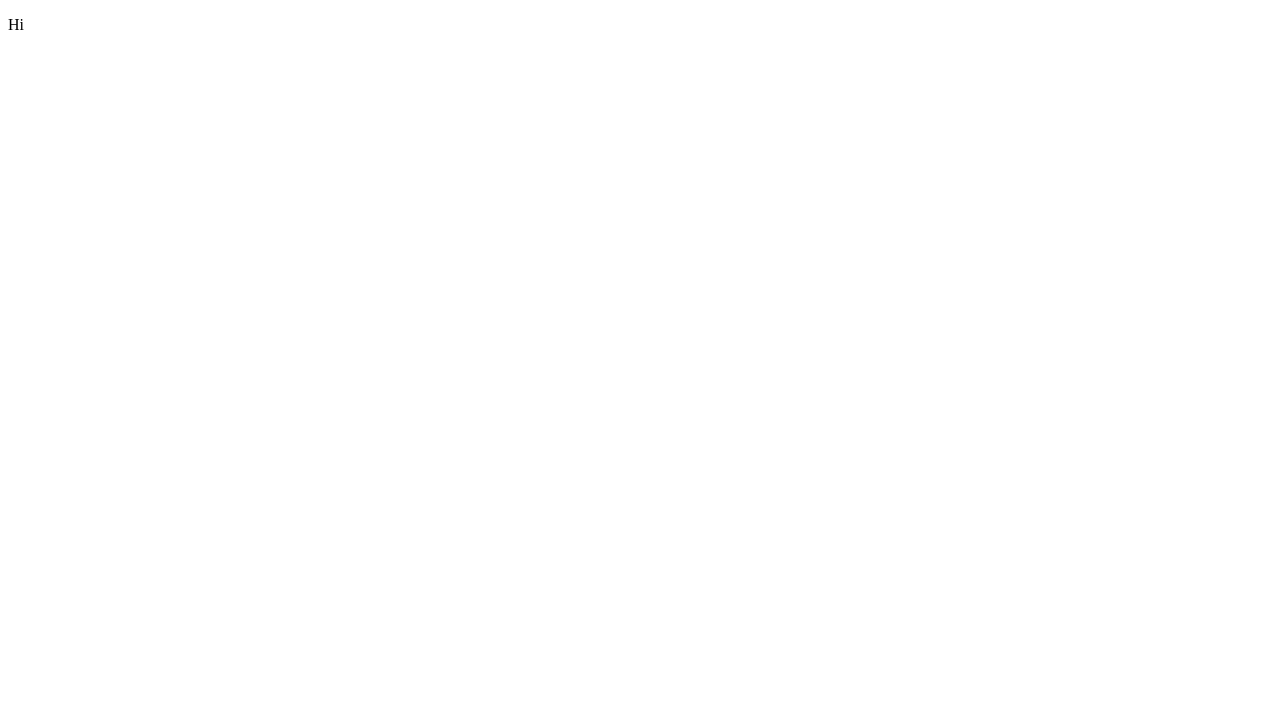
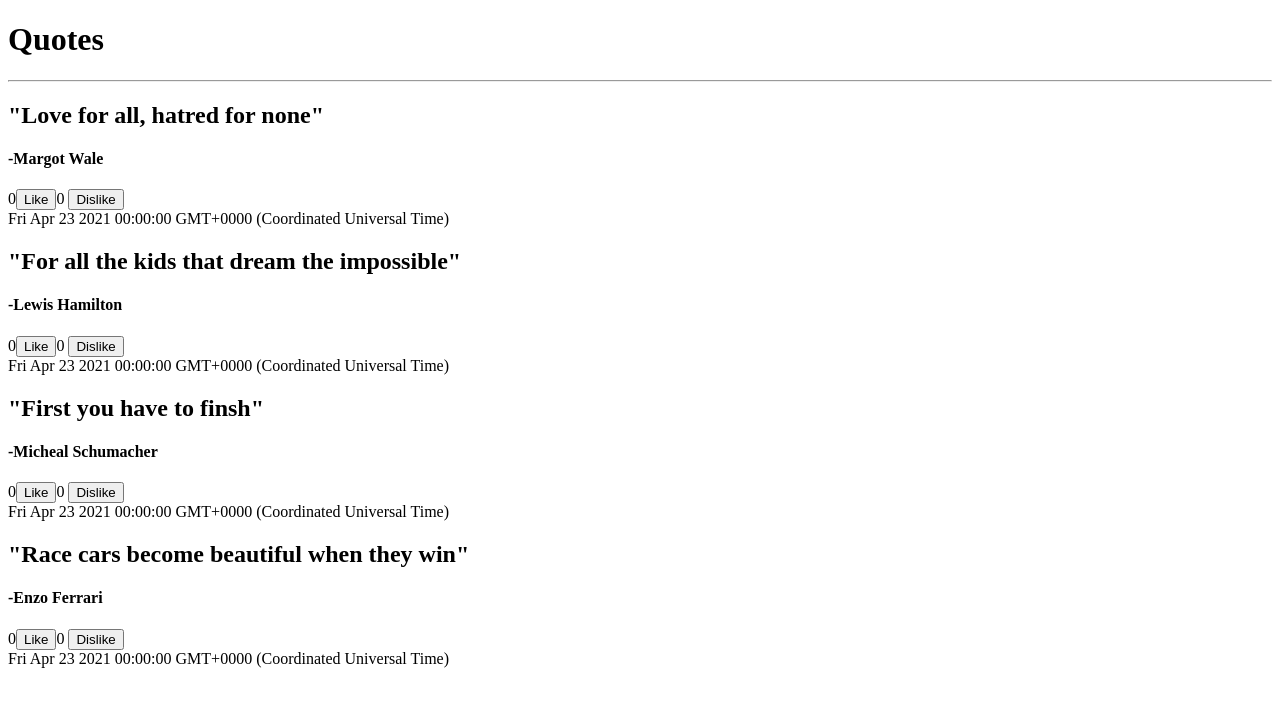
Before and after one commit to edwinaringo/quotes, an Angular app in the folder Quotes/: page / in a window 1280 px wide. Shown: the top 706 px of the page. Built offline with nearby package versions, Linux system fonts and the light colour scheme.

Commit message:
Creating metadata component plus edits to the quote component

```diff
--- a/Quotes/src/app/app.component.html
+++ b/Quotes/src/app/app.component.html
@@ -1 +1 @@
-<p>Hi</p>
+<app-quote></app-quote>
--- a/Quotes/src/app/app.module.ts
+++ b/Quotes/src/app/app.module.ts
@@ -4,11 +4,13 @@ import { BrowserModule } from '@angular/platform-browser';
 import { AppRoutingModule } from './app-routing.module';
 import { AppComponent } from './app.component';
 import { QuoteComponent } from './quote/quote.component';
+import { QuoteMetadataComponent } from './quote-metadata/quote-metadata.component';
 
 @NgModule({
   declarations: [
     AppComponent,
-    QuoteComponent
+    QuoteComponent,
+    QuoteMetadataComponent
   ],
   imports: [
     BrowserModule,
--- /dev/null
+++ b/Quotes/src/app/quote-metadata/quote-metadata.component.html
@@ -0,0 +1 @@
+<p>quote-metadata works!</p>
--- /dev/null
+++ b/Quotes/src/app/quote-metadata/quote-metadata.component.ts
@@ -0,0 +1,15 @@
+import { Component, OnInit } from '@angular/core';
+
+@Component({
+  selector: 'app-quote-metadata',
+  templateUrl: './quote-metadata.component.html',
+  styleUrls: ['./quote-metadata.component.css']
+})
+export class QuoteMetadataComponent implements OnInit {
+
+  constructor() { }
+
+  ngOnInit(): void {
+  }
+
+}
--- a/Quotes/src/app/quote/quote.component.html
+++ b/Quotes/src/app/quote/quote.component.html
@@ -1 +1,13 @@
-<p>quote works!</p>
+<h1>Quotes</h1>
+<hr>
+
+<div *ngFor = 'let quote of userQuotes'>
+  <h2>"{{quote.message}}"</h2>
+
+  <span><h4>{{quote.author}}</h4></span>
+  <span>{{quote.upVote}}<button>Like</button></span> <span>{{quote.downVote}} <button>Dislike</button></span>
+
+  <br>
+  <div>{{quote.dateAdded}}</div>
+
+</div>
```
Also changed, not shown: Quotes/src/app/quote-metadata/quote-metadata.component.css (added), 1 other file (tests, documents, lock files or other folders).
